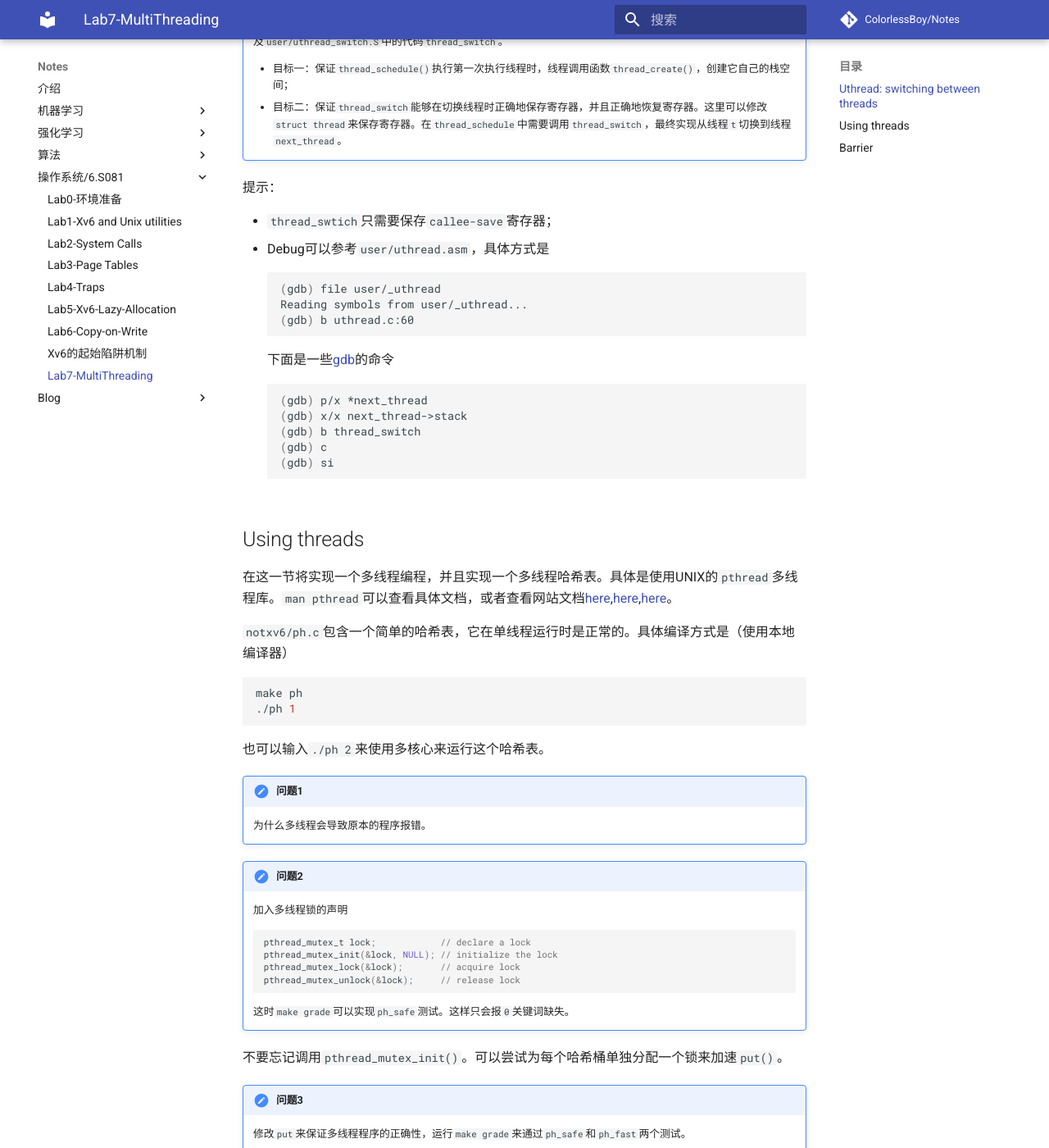
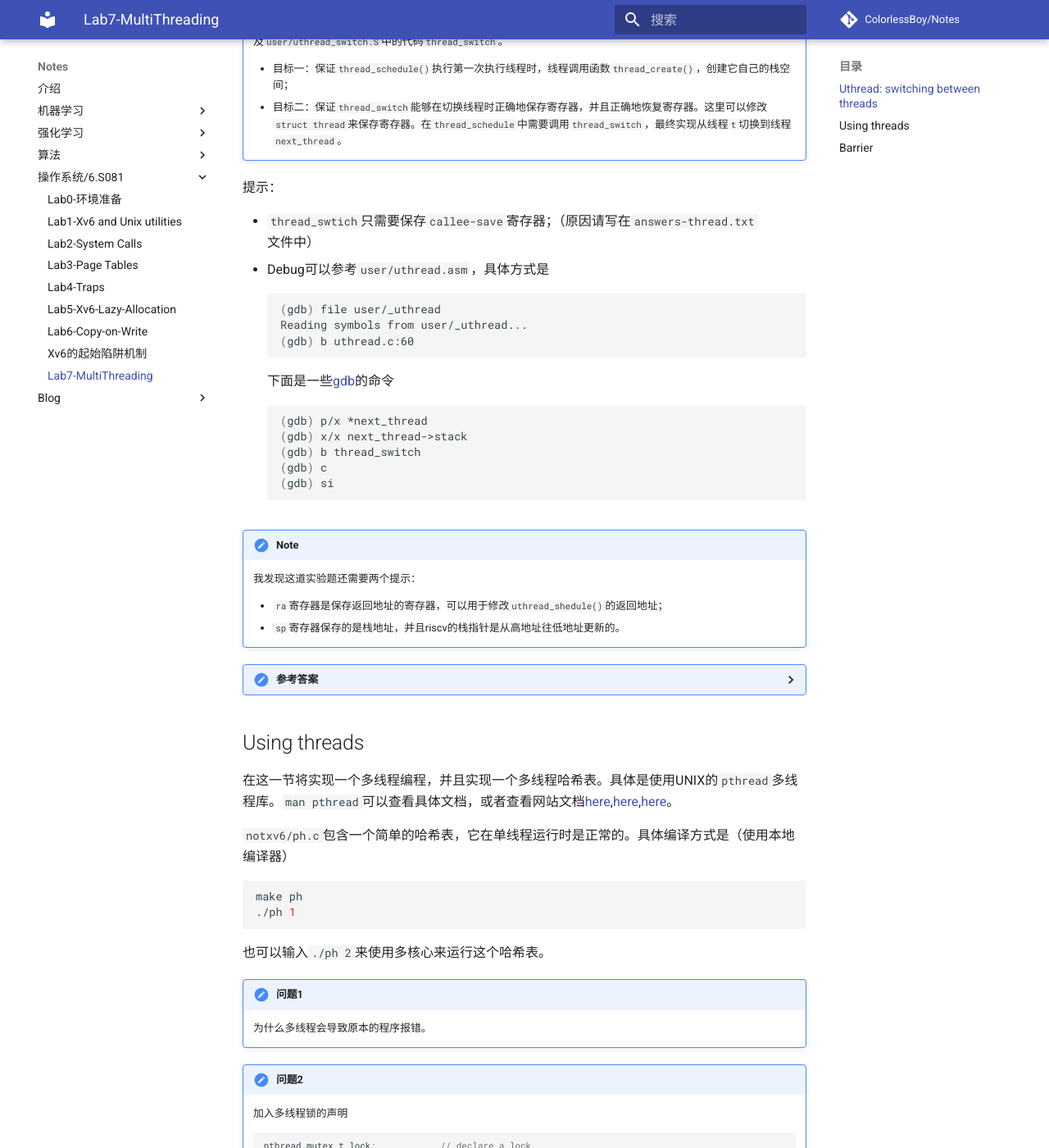
Before and after one commit to ColorlessBoy/Notes, an MkDocs documentation site: the page built from docs/6.S081/Lab07-MultiThreading.md, in a window 1280 px wide and 1400 px high, scrolled down 610 px. Shown: the whole window at 82% size. Built offline with MkDocs 1.6.1 and Material for MkDocs 9.7.7, drawn with Linux system fonts in a browser that asks for light colours; comment, search, counter and statistics services are not loaded; some of the changed text lies outside the part shown.

Commit message:
完成6.S081/Lab7的两个题目ph.c和barrier.c

````diff
--- a/docs/6.S081/Lab07-MultiThreading.md
+++ b/docs/6.S081/Lab07-MultiThreading.md
@@ -22,7 +22,7 @@
 
 提示：
 
-- `thread_swtich`只需要保存`callee-save`寄存器；
+- `thread_swtich`只需要保存`callee-save`寄存器；（原因请写在`answers-thread.txt`文件中）
 - Debug可以参考`user/uthread.asm`，具体方式是
 
     ```bash
@@ -40,6 +40,105 @@
     (gdb) c
     (gdb) si
     ```
+
+!!!Note
+    我发现这道实验题还需要两个提示：
+
+    - `ra`寄存器是保存返回地址的寄存器，可以用于修改`uthread_shedule()`的返回地址；
+    - `sp`寄存器保存的是栈地址，并且riscv的栈指针是从高地址往低地址更新的。
+
+???参考答案
+
+    1. `uthread`结构体的定义，增加一个关于`context`的变量。
+
+        ```c
+        struct uthread_context {
+            uint64 ra;
+            uint64 sp;
+
+            // callee-saved
+            uint64 s0;
+            uint64 s1;
+            uint64 s2;
+            uint64 s3;
+            uint64 s4;
+            uint64 s5;
+            uint64 s6;
+            uint64 s7;
+            uint64 s8;
+            uint64 s9;
+            uint64 s10;
+            uint64 s11;
+        };
+
+        struct thread {
+            char       stack[STACK_SIZE]; /* the thread's stack */
+            int        state;             /* FREE, RUNNING, RUNNABLE */
+            struct uthread_context context; /* context for user thread */
+        };
+        ```
+
+    2. 更新`context`的函数`uthread_switch.S`和内核中的切换函数`swtch`一模一样。
+
+        ```c
+        .globl swtch
+        swtch:
+                sd ra, 0(a0)
+                sd sp, 8(a0)
+                sd s0, 16(a0)
+                sd s1, 24(a0)
+                sd s2, 32(a0)
+                sd s3, 40(a0)
+                sd s4, 48(a0)
+                sd s5, 56(a0)
+                sd s6, 64(a0)
+                sd s7, 72(a0)
+                sd s8, 80(a0)
+                sd s9, 88(a0)
+                sd s10, 96(a0)
+                sd s11, 104(a0)
+
+                ld ra, 0(a1)
+                ld sp, 8(a1)
+                ld s0, 16(a1)
+                ld s1, 24(a1)
+                ld s2, 32(a1)
+                ld s3, 40(a1)
+                ld s4, 48(a1)
+                ld s5, 56(a1)
+                ld s6, 64(a1)
+                ld s7, 72(a1)
+                ld s8, 80(a1)
+                ld s9, 88(a1)
+                ld s10, 96(a1)
+                ld s11, 104(a1)
+
+                ret
+        ```
+
+    3. 核心难点就是`thread_create`函数的实现，对寄存器的更新需要一定的先验知识。
+
+        ```c
+        void
+        thread_create(void (*func)())
+        {
+            struct thread *t;
+
+            for (t = all_thread; t < all_thread + MAX_THREAD; t++) {
+                if (t->state == FREE) break;
+            }
+            t->state = RUNNABLE;
+            // YOUR CODE HERE
+            t->context.ra = (uint64)func;
+            t->context.sp = (uint64)(t->stack + STACK_SIZE);
+        }
+        ```
+
+    4. 对`thread_schedule()`函数的补充就比较简单了，和内核中的多线程一样。
+
+        ```c
+        thread_switch((uint64)&t->context, (uint64)&current_thread->context);
+        ```
 
 ## Using threads
 
@@ -74,6 +173,38 @@
 !!!问题3
     修改`put`来保证多线程程序的正确性，运行`make grade`来通过`ph_safe`和`ph_fast`两个测试。
 
+???参考答案
+    1. 两个线程交替运行`put`会造成`table`后面添加元素时后面的操作把前面的操作覆盖，所以造成关键词缺失；
+    2. 首先在`user/ph.c:20`处声明线程锁
+
+        ```c
+        pthread_mutex_t lock[NBUCKET];            // declare a lock
+        ```
+
+    3. 接着修改`user/ph.c:put()`函数
+
+        ```c
+        static
+        void put(int key, int value)
+        {
+            int i = key % NBUCKET;
+
+            // is the key already present?
+            struct entry *e = 0;
+
+            pthread_mutex_lock(&lock[i]);       // acquire lock
+            // ...
+            pthread_mutex_unlock(&lock[i]);     // release lock
+        }
+        ```
+
+    4. 最后在`user/ph.c:main()`中启动锁
+
+        ```c
+        for(int i = 0; i < NBUCKET; ++i)
+            pthread_mutex_init(&lock[i], NULL); // initialize the lock
+        ```
+
 ## Barrier
 
 实现一个函数`barrier`来使得所有线程同步到该函数。需要使用`pthread`条件变量，类似于`xv6`中的`sleep`和`wakeup`。本节的测试将在真实计算机上实现。具体执行如下
@@ -99,3 +230,26 @@
 
 - 核心是要同步`bstate.round`；
 - 需要注意循环中一个程序已经退出了，另一个程序还在等待的情况。保证进程在当前轮次更新`bstate.nthread`前，上一个轮次没有其他线程更新`bstate.nthread`。
+
+!!!Note
+    - 本实验题也是需要`pthread_mutex_lock`和`pthread_mutex_unlock`来防止产生死锁。
+    - 本实验需要了解`pthread_cond_broadcast`和`pthread_cond_waint`两个函数的作用，尤其是wait，它关系到锁的解除和申请。网上稍微查点例程就搞明白了。
+
+??? 参考答案
+
+    ```c
+    static void
+    barrier()
+    {
+        pthread_mutex_lock(&bstate.barrier_mutex);       // acquire lock
+        if(++bstate.nthread == nthread) {
+            bstate.nthread = 0;
+            bstate.round++;
+            pthread_cond_broadcast(&bstate.barrier_cond);
+            pthread_mutex_unlock(&bstate.barrier_mutex);
+        } else {
+            pthread_cond_wait(&bstate.barrier_cond, &bstate.barrier_mutex);
+            pthread_mutex_unlock(&bstate.barrier_mutex);
+        }
+    }
+    ```
````
